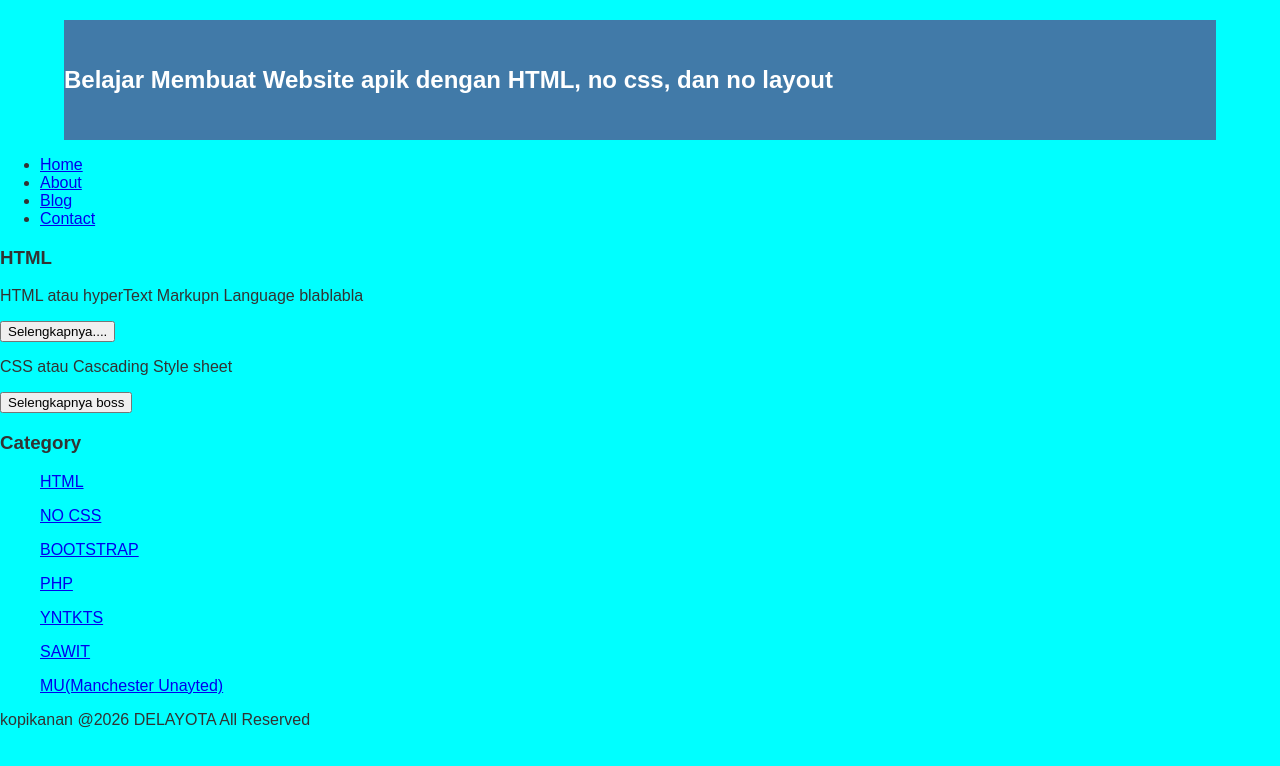
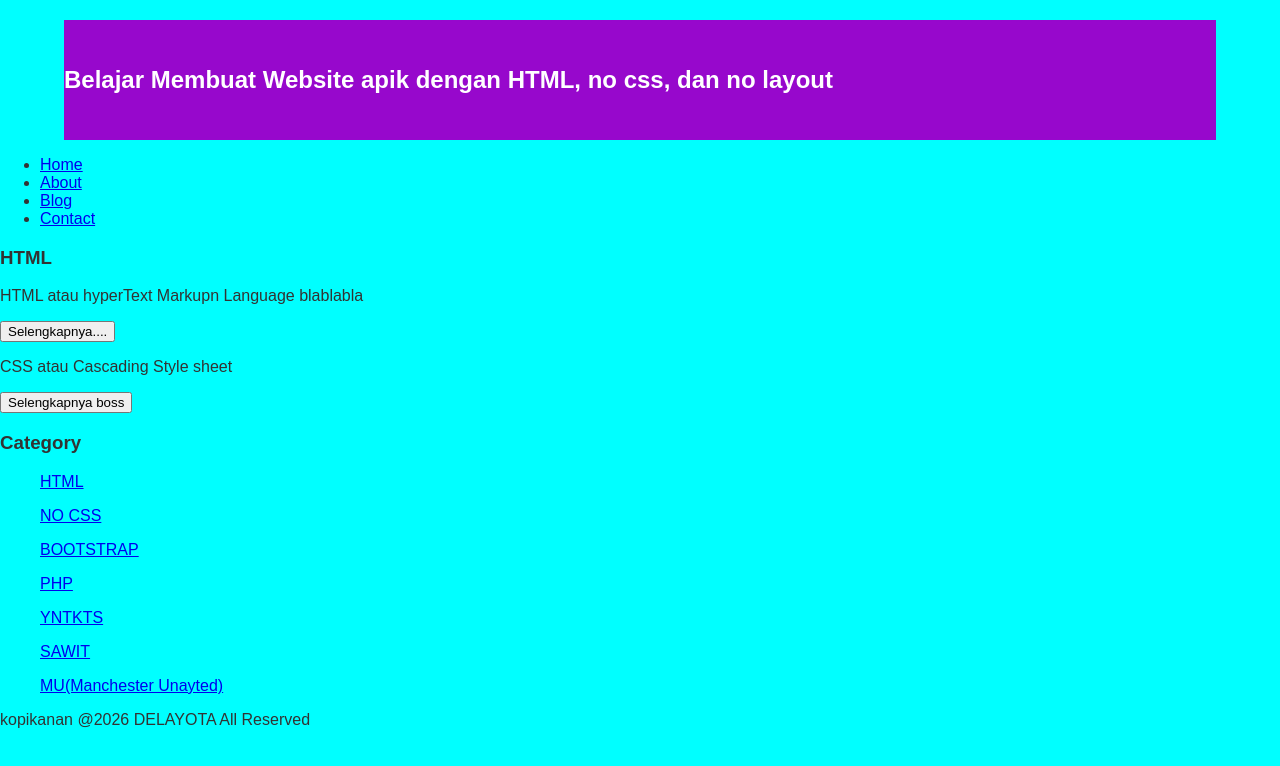
Before and after one commit to haganmahfudtugas-boop/webkubpos, a plain HTML site: page index.html in a window 1280 px wide. Drawn offline with Linux system fonts and the light colour scheme.

Commit message:
Update style.css

```diff
--- a/style.css
+++ b/style.css
@@ -10,6 +10,6 @@ body{
    margin:auto;
    height:120px;
    line-height:120px;
-   background:#417aa8;
+   background:#9708CC;
    color:#fff
 }
```
